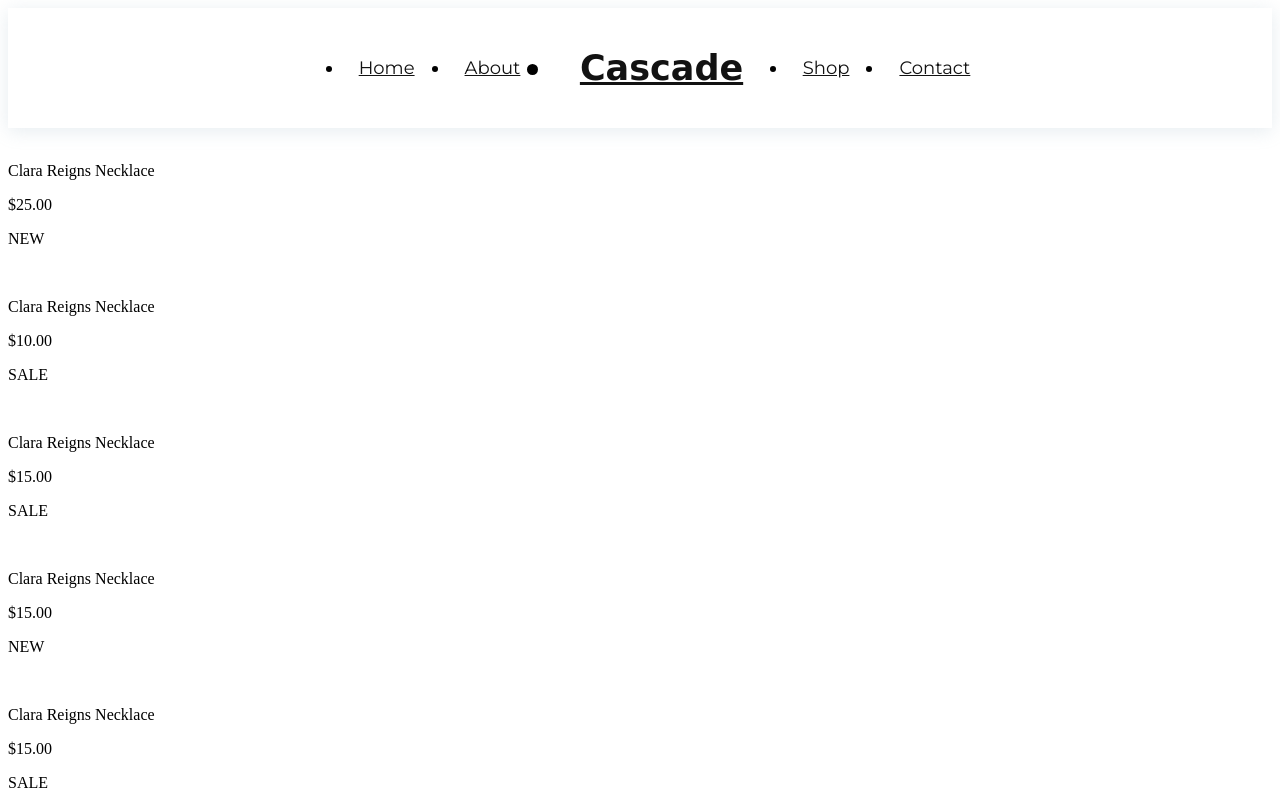
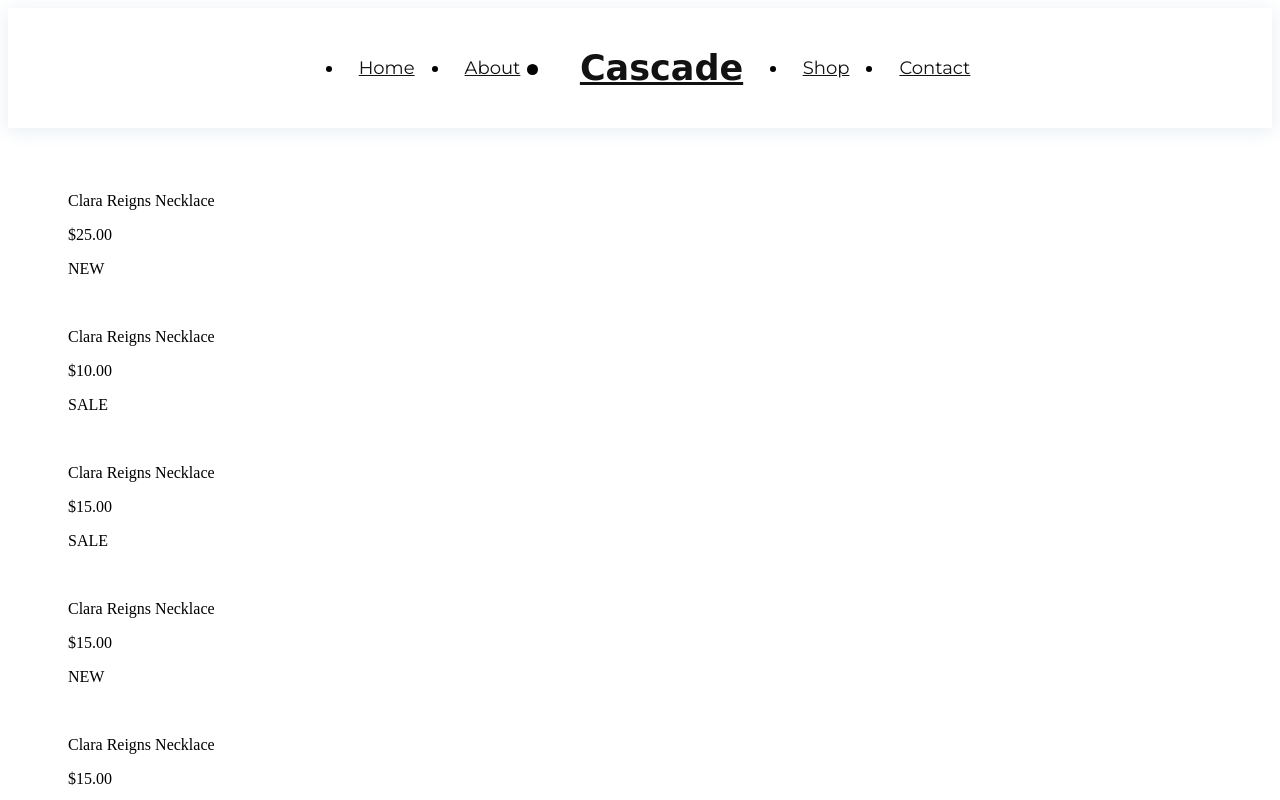
Before and after one commit to nana-ntim/ecommerce-simple-site, a plain HTML site: page _2/index.html in a window 1280 px wide. Shown: the top 800 px of the page. Drawn offline with Linux system fonts and the light colour scheme; files that its build step writes are made by us from their sources; a web font is replaced by a local one.

Commit message:
Update style.css

```diff
--- a/_2/style.css
+++ b/_2/style.css
@@ -39,3 +39,17 @@
   margin: 10px;
   font-size: 18px;
 }
+
+.header ul li a:hover {
+  padding-bottom: 5px;
+  border-bottom: 2px solid black;
+  transition: 0.4s;
+}
+
+section {
+  background: #ffffff;
+  margin-top: 30px;
+  margin-bottom: 30px;
+  margin-left: 60px;
+  margin-right: 60px;
+}
```
